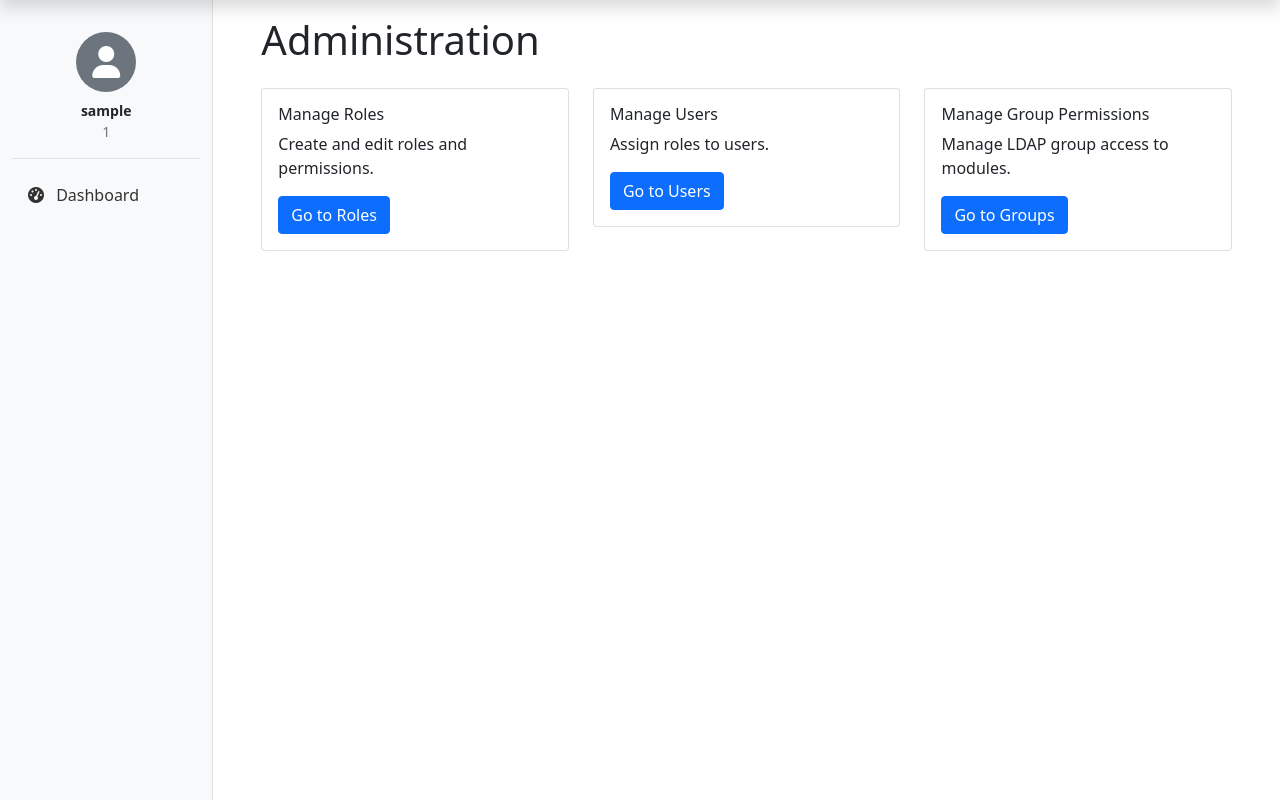
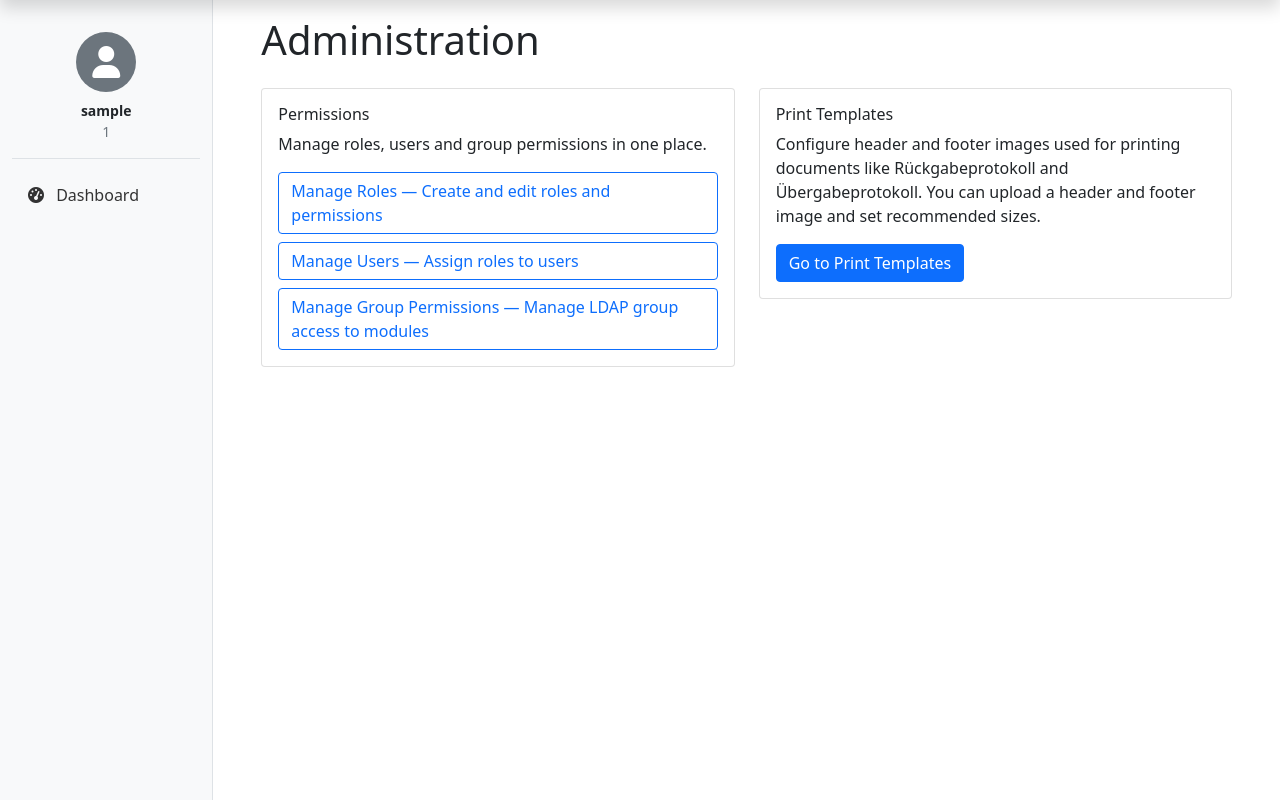
Before and after one commit to ghanitoos/indigo, a Flask app: page /admin/ in a window 1280 px wide. Shown: the part 53-853 px from the top of the page. Run offline with Flask 3, Linux system fonts and the light colour scheme; the visitor is signed in with stand-in values (Sample User, id 1); data that the repository does not hold is empty.

Commit message:
admin: group permissions card; add Print Templates page + upload handlers

```diff
--- a/core-app/modules/admin/routes.py
+++ b/core-app/modules/admin/routes.py
@@ -8,6 +8,27 @@ from models.user import User
 from auth.permissions import require_role, require_permission
 from . import admin_bp
 from .forms import RoleForm, UserRoleForm
+import os, json
+from werkzeug.utils import secure_filename
+
+UPLOAD_DIR = os.path.join(os.path.dirname(__file__), '..', '..', 'static', 'uploads', 'print_templates')
+DATA_FILE = os.path.join(os.path.dirname(__file__), '..', '..', 'data', 'print_templates.json')
+
+def ensure_storage():
+    os.makedirs(UPLOAD_DIR, exist_ok=True)
+    data_dir = os.path.dirname(DATA_FILE)
+    os.makedirs(data_dir, exist_ok=True)
+
+def load_print_templates():
+    try:
+        with open(DATA_FILE, 'r', encoding='utf-8') as f:
+            return json.load(f)
+    except Exception:
+        return {}
+
+def save_print_templates(data):
+    with open(DATA_FILE, 'w', encoding='utf-8') as f:
+        json.dump(data, f, ensure_ascii=False, indent=2)
 
 @admin_bp.route('/')
 @require_role('admin')
@@ -181,3 +202,47 @@ def delete_group(role_id):
     db.session.delete(role)
     db.session.commit()
     return jsonify({'status': 'success', 'message': 'Group deleted'})
+
+
+@admin_bp.route('/print-templates', methods=['GET', 'POST'])
+@require_role('admin')
+def print_templates():
+    """Manage header/footer images used for printing."""
+    ensure_storage()
+    data = load_print_templates()
+
+    if request.method == 'POST':
+        header = request.files.get('header_image')
+        footer = request.files.get('footer_image')
+        notes = request.form.get('notes', '')
+
+        updated = False
+        if header and header.filename:
+            filename = secure_filename(header.filename)
+            target = os.path.join(UPLOAD_DIR, 'header_' + filename)
+            header.save(target)
+            data['header'] = os.path.relpath(target, os.path.join(os.path.dirname(__file__), '..', '..', 'static')).replace('\\', '/')
+            updated = True
+
+        if footer and footer.filename:
+            filename = secure_filename(footer.filename)
+            target = os.path.join(UPLOAD_DIR, 'footer_' + filename)
+            footer.save(target)
+            data['footer'] = os.path.relpath(target, os.path.join(os.path.dirname(__file__), '..', '..', 'static')).replace('\\', '/')
+            updated = True
+
+        data['notes'] = notes
+        if updated or notes is not None:
+            save_print_templates(data)
+            flash('Print templates updated.', 'success')
+        return redirect(url_for('admin.print_templates'))
+
+    header_url = None
+    footer_url = None
+    notes = data.get('notes') if data else None
+    if data.get('header'):
+        header_url = url_for('static', filename=data['header'])
+    if data.get('footer'):
+        footer_url = url_for('static', filename=data['footer'])
+
+    return render_template('admin/print_templates.html', header_url=header_url, footer_url=footer_url, notes=notes)
--- a/core-app/modules/admin/templates/admin/index.html
+++ b/core-app/modules/admin/templates/admin/index.html
@@ -4,30 +4,26 @@
 <div class="container">
     <h1>Administration</h1>
     <div class="row mt-4">
-        <div class="col-md-4">
+        <div class="col-md-6">
             <div class="card mb-3">
                 <div class="card-body">
-                    <h5 class="card-title">Manage Roles</h5>
-                    <p class="card-text">Create and edit roles and permissions.</p>
-                    <a href="{{ url_for('admin.roles') }}" class="btn btn-primary">Go to Roles</a>
+                    <h5 class="card-title">Permissions</h5>
+                    <p class="card-text">Manage roles, users and group permissions in one place.</p>
+                    <div class="d-flex flex-column">
+                        <a href="{{ url_for('admin.roles') }}" class="btn btn-outline-primary mb-2 text-start">Manage Roles — Create and edit roles and permissions</a>
+                        <a href="{{ url_for('admin.users') }}" class="btn btn-outline-primary mb-2 text-start">Manage Users — Assign roles to users</a>
+                        <a href="{{ url_for('admin.group_permissions') }}" class="btn btn-outline-primary text-start">Manage Group Permissions — Manage LDAP group access to modules</a>
+                    </div>
                 </div>
             </div>
         </div>
-        <div class="col-md-4">
+
+        <div class="col-md-6">
             <div class="card mb-3">
                 <div class="card-body">
-                    <h5 class="card-title">Manage Users</h5>
-                    <p class="card-text">Assign roles to users.</p>
-                    <a href="{{ url_for('admin.users') }}" class="btn btn-primary">Go to Users</a>
-                </div>
-            </div>
-        </div>
-        <div class="col-md-4">
-            <div class="card mb-3">
-                <div class="card-body">
-                    <h5 class="card-title">Manage Group Permissions</h5>
-                    <p class="card-text">Manage LDAP group access to modules.</p>
-                    <a href="{{ url_for('admin.group_permissions') }}" class="btn btn-primary">Go to Groups</a>
+                    <h5 class="card-title">Print Templates</h5>
+                    <p class="card-text">Configure header and footer images used for printing documents like Rückgabeprotokoll and Übergabeprotokoll. You can upload a header and footer image and set recommended sizes.</p>
+                    <a href="{{ url_for('admin.print_templates') }}" class="btn btn-primary">Go to Print Templates</a>
                 </div>
             </div>
         </div>
```
Also changed, not shown: core-app/modules/admin/templates/admin/print_templates.html (added, +51 -0 lines).
